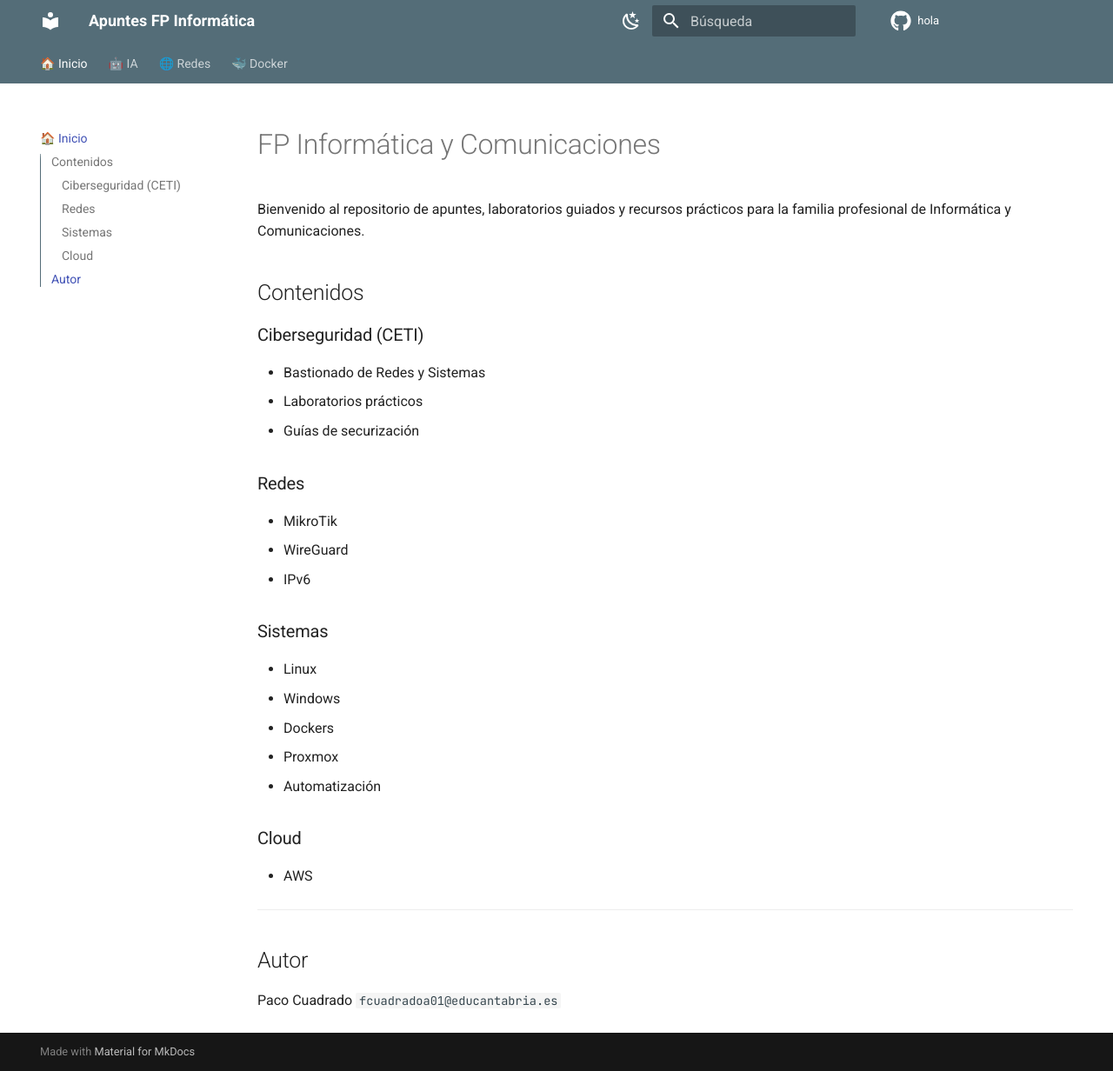
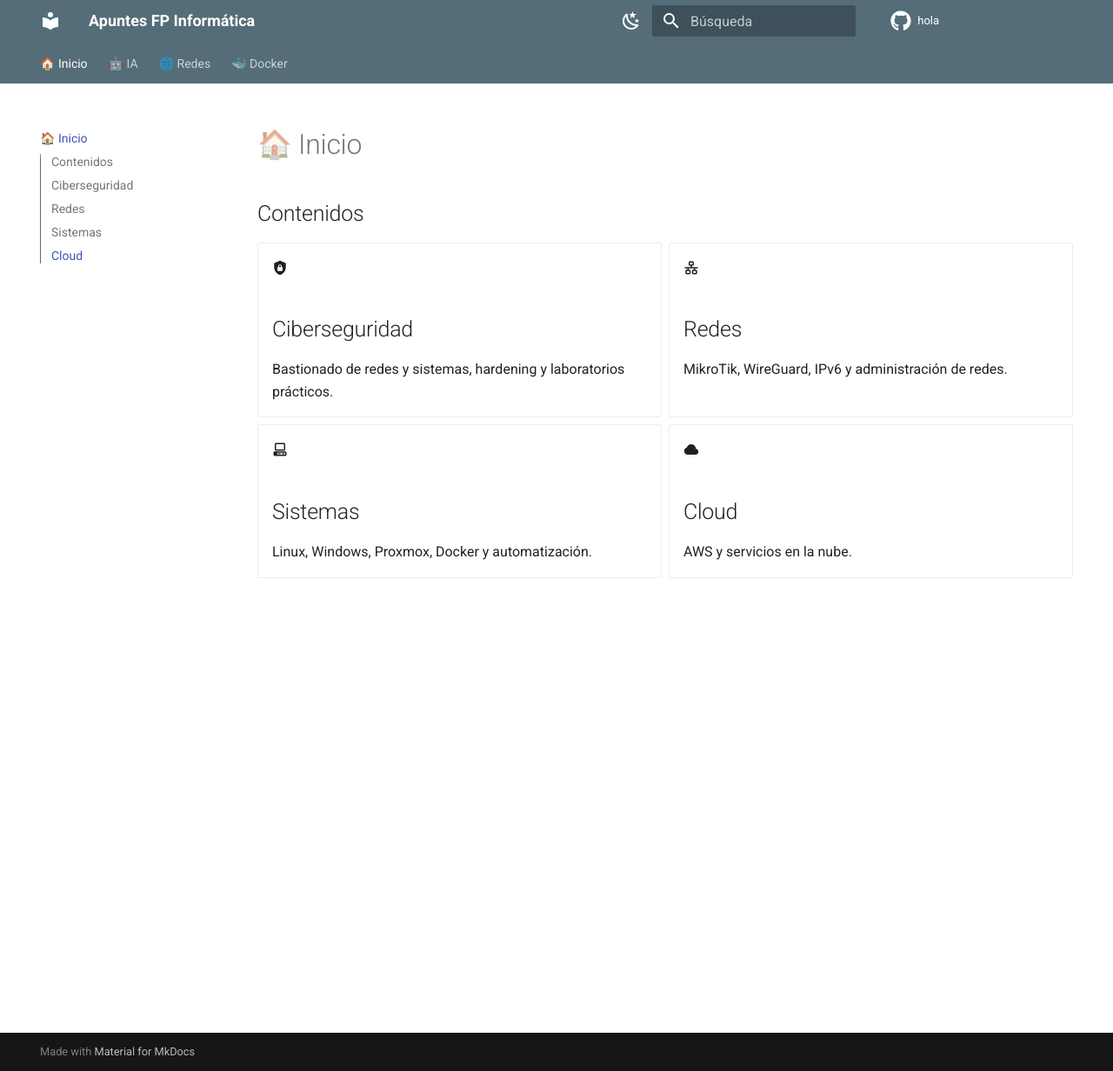
Before and after one commit to fcuadradoa01/hola, an MkDocs documentation site: the page built from docs/index.md, in a window 1280 px wide and 1232 px high. Shown: the whole window at 87% size. Built offline with MkDocs 1.6.1 and Material for MkDocs 9.7.7, drawn with Linux system fonts in a browser that asks for light colours; comment, search, counter and statistics services are not loaded.

Commit message:
Revise index.md to improve content organization
Updated the structure and content of the index document, including section headings and descriptions for Cybersecurity, Networks, Systems, and Cloud.

````diff
--- a/docs/index.md
+++ b/docs/index.md
@@ -1,31 +1,29 @@
-# FP Informática y Comunicaciones
-
-Bienvenido al repositorio de apuntes, laboratorios guiados y recursos prácticos para la familia profesional de Informática y Comunicaciones.
-
 ## Contenidos
 
-### Ciberseguridad (CETI)
-- Bastionado de Redes y Sistemas
-- Laboratorios prácticos
-- Guías de securización
+<div class="grid cards" markdown>
 
-### Redes
-- MikroTik
-- WireGuard
-- IPv6
+- :material-shield-lock:
 
-### Sistemas
-- Linux
-- Windows
-- Dockers
-- Proxmox
-- Automatización
+    ## Ciberseguridad
 
-### Cloud
- - AWS
+    Bastionado de redes y sistemas, hardening y laboratorios prácticos.
 
----
+- :material-lan:
 
-## Autor
+    ## Redes
 
-Paco Cuadrado ```fcuadradoa01@educantabria.es```
+    MikroTik, WireGuard, IPv6 y administración de redes.
+
+- :material-desktop-classic:
+
+    ## Sistemas
+
+    Linux, Windows, Proxmox, Docker y automatización.
+
+- :material-cloud:
+
+    ## Cloud
+
+    AWS y servicios en la nube.
+
+</div>
````
